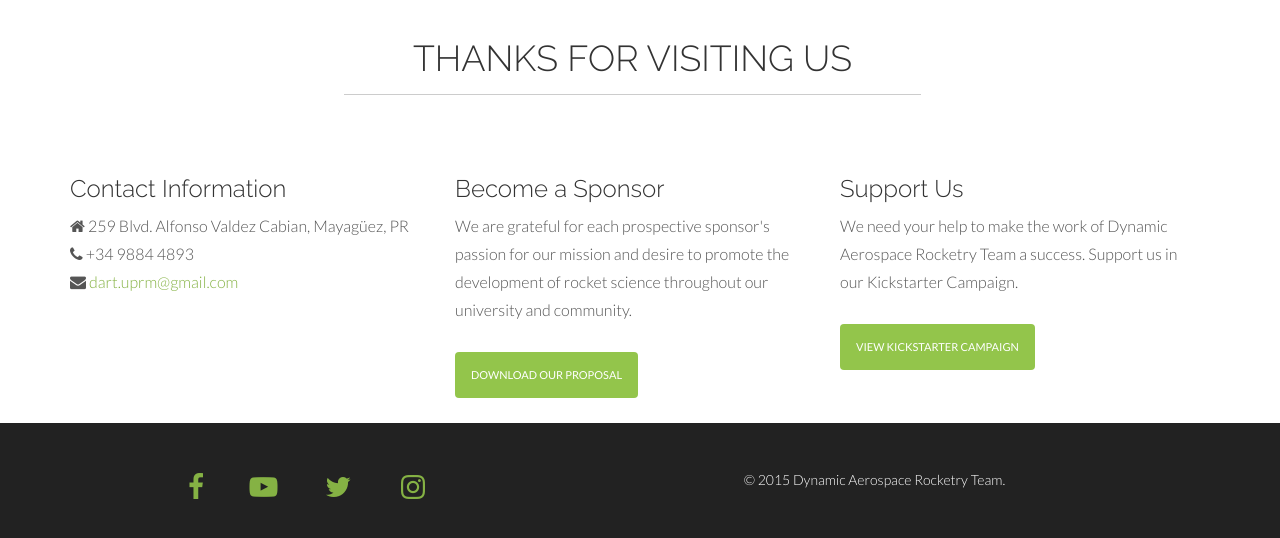
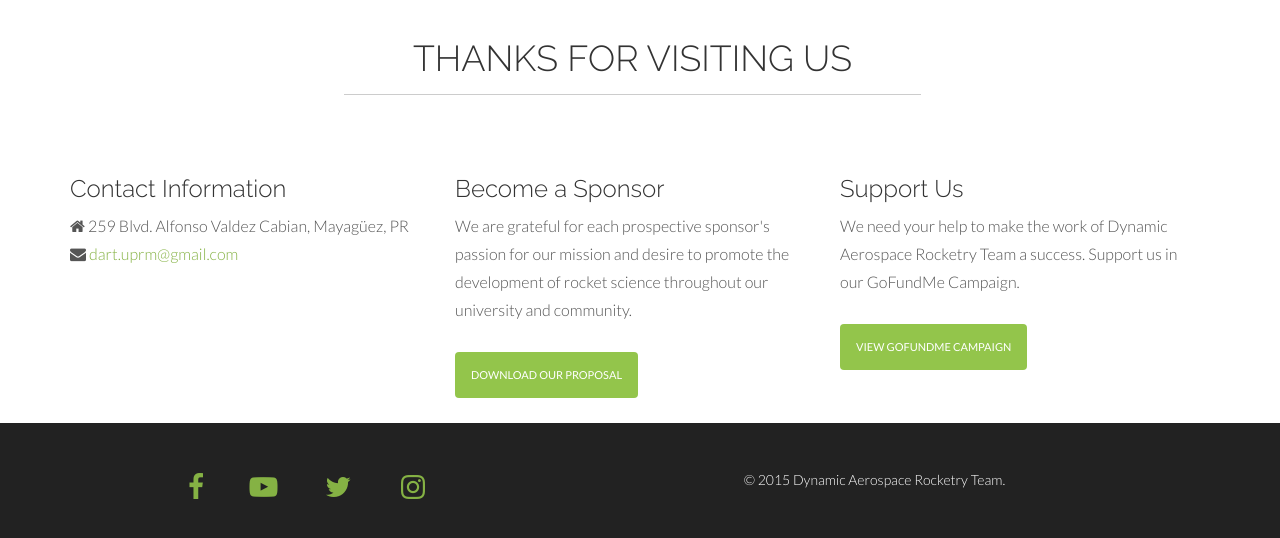
Before and after one commit to dartuprm/dartuprm.github.io, a Jekyll site: the page built from index.html, in a window 1280 px wide and 900 px high, scrolled down 2430 px, cut to the strip 329-867 px from the top of the window. Built offline with Jekyll 4.4.1, drawn with Linux system fonts in a browser that asks for light colours; nearby versions of some CDN libraries.

Commit message:
remove phone number and reduce menu font size

```diff
--- a/_includes/footer-top.html
+++ b/_includes/footer-top.html
@@ -7,8 +7,8 @@
 		<br>
 		<div class="col-lg-4">
 			<h3>Contact Information</h3>
-			<p><span class="fa fa-home"></span> 259 Blvd. Alfonso Valdez Cabian, Mayagüez, PR<br/>
-				<span class="fa fa-phone"></span> +34 9884 4893 <br/>
+			<p>
+				<span class="fa fa-home"></span> 259 Blvd. Alfonso Valdez Cabian, Mayagüez, PR<br/>
 				<span class="fa fa-envelope"></span> <a href="mailto:dart.uprm@gmail.com"> dart.uprm@gmail.com</a> <br/>
 
 			</p>
@@ -20,7 +20,7 @@
 		</div><!-- col -->
 		<div class="col-lg-4">
 			<h3>Support Us</h3>
-			<p>We need your help to make the work of Dynamic Aerospace Rocketry Team a success. Support us in our Kickstarter Campaign.<br><br><a class="btn btn-success">View Kickstarter Campaign</a></p>
+			<p>We need your help to make the work of Dynamic Aerospace Rocketry Team a success. Support us in our GoFundMe Campaign.<br><br><a class="btn btn-success" href="https://www.gofundme.com/dartuprm">View GoFundMe Campaign</a></p>
 
 		</div><!-- col -->
 	</div><!-- row -->
--- a/css/creative.css
+++ b/css/creative.css
@@ -244,7 +244,7 @@ display: block;
 text-decoration: none !important;
 height: 60px;
 line-height: 60px;
-font-size: 50px;
+font-size: 10px;
 color: #fff;
 opacity: 0;
 border: none;
```
Also changed, not shown: css/creative.min.css, 5 other files.
